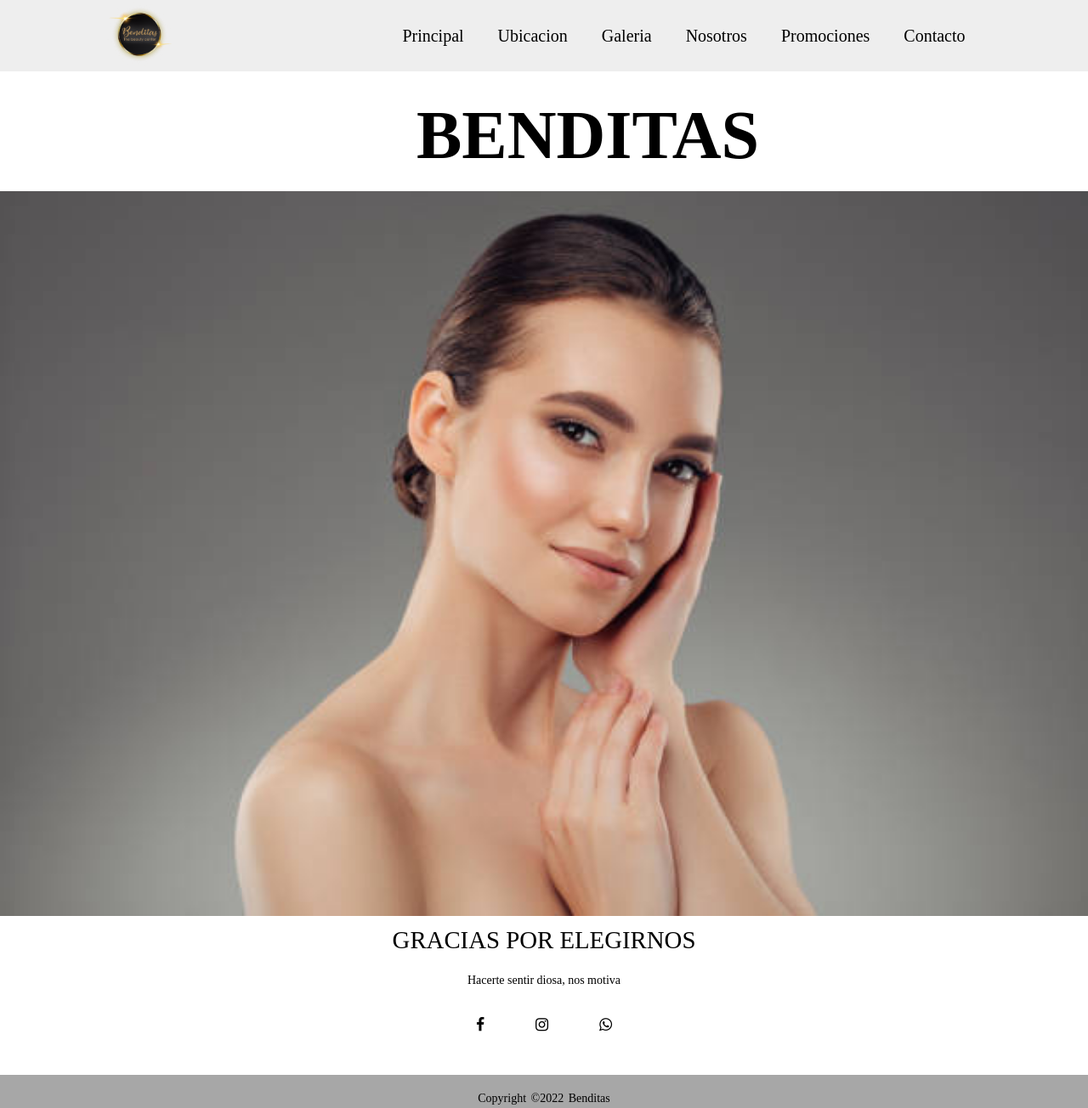
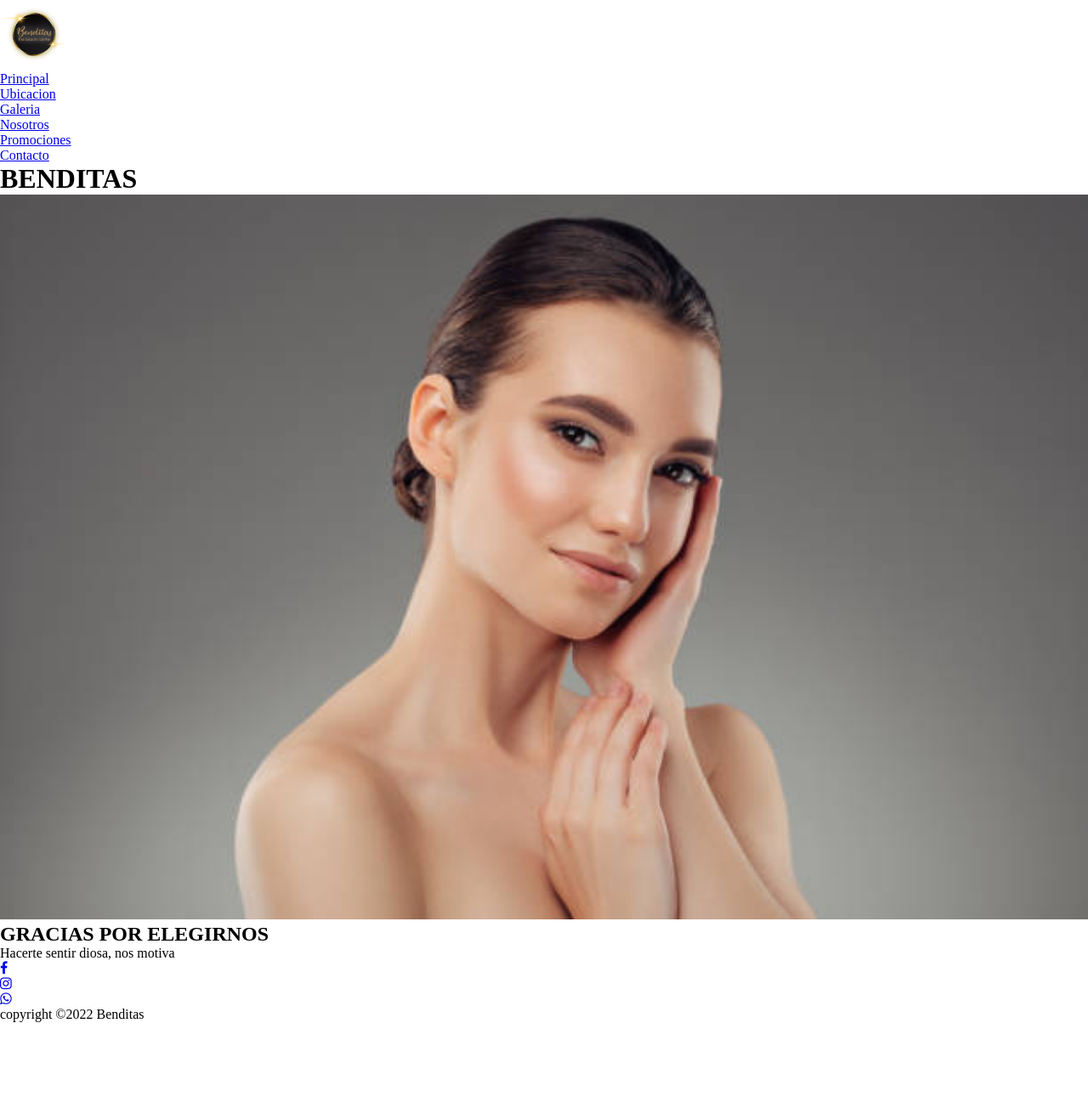
Before and after one commit to carlharendon/proyecto_Benditas, a website: page index.html in a window 1280 px wide. Shown: the whole page at 85% size. After the commit the page ends 1203 px from the top, so only its background shows below. Drawn offline with nearby package versions, Linux system fonts and the light colour scheme.

Commit message:
agregando saas

```diff
--- a/css/style.css
+++ b/css/style.css
@@ -16,25 +16,25 @@
 }
 
  /*para el color de fondo*/
-.encabezado{
+/*.encabezado{
     background-color: rgba(223, 222, 222, 0.527);
  }
 
  /*para que mi logo este de un lado y mi menu del otro*/
 
- .encabezado nav{
+/*.encabezado nav{
      display: flex;
      justify-content: space-around;
      align-items: center;
  }
 
-.encabezado nav ul{
+/*.encabezado nav ul{
     list-style: none;
     display: flex;
     flex-wrap: wrap;
     justify-content: space-between;
 }
-a{
+/*a{
     text-decoration: none;
     font-size: 20px;
     color: black;
@@ -42,23 +42,23 @@
 }
 
  /*para que aparezca la sombra en cada opcion del menu*/
-a:hover{
+/*a:hover{
     background-color: rgba(247, 179, 219, 0.192);
 }
  /*para mover el nombre*/
 
-.contenedortitulo{
+/*.contenedortitulo{
     max-width: 300px;
     width: 100%;
     padding: 20px 20px;
     margin: 0 auto;
     margin-top: 10px;
-}
-.tituloB{
+}*/
+/*.tituloB{
     font-size: 5rem;
 }
 /*footer*/
-.footer{
+/*.footer{
     background-color: rgba(223, 222, 222, 0.521);
     height: auto;
     width: 100vw;
@@ -119,7 +119,7 @@
 
 /*para la seccion ubicacion*/
 
-.informacion{
+/*.informacion{
     display: flex;
     align-items: center;
     padding: 20px 20px;
@@ -143,7 +143,7 @@
 .informacion__descripcion{
     font-size: medium;
     font-weight: 200;
-}
+}*/
 
 /*para la seccion galeria*/
 .contenedor {
--- /dev/null
+++ b/saas/index.scss
@@ -0,0 +1,4 @@
+@import './partials/header.scss';
+@import './partials/footer.scss';
+
+@import './pages2/ubicacion.scss';
--- /dev/null
+++ b/saas/pages2/ubicacion.scss
@@ -0,0 +1,25 @@
+.informacion{
+    display: flex;
+    align-items: center;
+    padding: 20px 20px;
+}
+
+.informacion__img{
+    flex: 1 1 50%;
+
+}
+.informacion__box{
+    flex: 1 1 50%;
+    display: flex;
+    flex-direction: column;
+    gap: 1rem;
+    padding: 15px;
+}
+.informacion__titulo{
+    font-size: 30px;
+    font-family: 'Times New Roman', Times, serif;
+}
+.informacion__descripcion{
+    font-size: medium;
+    font-weight: 200;
+}
--- /dev/null
+++ b/saas/partials/footer.scss
@@ -0,0 +1,57 @@
+.footer{
+    background-color: rgba(223, 222, 222, 0.521);
+    height: auto;
+    width: 100vw;
+    font-family: 'Times New Roman', Times, serif;
+    padding-top: 40px;
+}
+.footer2{
+    display: flex;
+    align-items: center;
+    justify-content: center;
+    flex-direction: column;
+    text-align: center;
+}
+.footer2 h2{
+    font-size: 1.8rem;
+    font-weight: 400;
+    text-transform: capitalize;
+    line-height: 3rem;
+}
+.footer2 p{
+    max-width: 500px;
+    margin: 10px auto;
+    line-height: 28px;
+    font-size: 14px;
+}
+.redes{
+    list-style: none;
+    display: flex;
+    align-items: center;
+    justify-content: center;
+    margin: 1rem 0 3rem 0;
+}
+.redes li{
+    margin: 0 10px;
+}
+.redes a{
+    text-decoration: none;
+}
+.redes a i{
+    font-size: 1.1rem;
+    transition: color 4.s ease;
+}
+.redes a:hover i{
+    color: rgba(247, 179, 219, 0.048) ;
+}
+.boton{
+    background-color: rgba(128, 128, 128, 0.692);
+    width: 100vw;
+    padding: 20px 0;
+    text-align: center;
+}
+.boton p{
+    font-size: 14px;
+    word-spacing: 2px;
+    text-transform: capitalize;
+}
--- /dev/null
+++ b/saas/partials/header.scss
@@ -0,0 +1,37 @@
+.encabezado{
+    background-color: rgba(223, 222, 222, 0.527);
+ }
+
+ .encabezado nav{
+     display: flex;
+     justify-content: space-around;
+     align-items: center;
+ }
+
+.encabezado nav ul{
+    list-style: none;
+    display: flex;
+    flex-wrap: wrap;
+    justify-content: space-between;
+}
+a{
+    text-decoration: none;
+    font-size: 20px;
+    color: black;
+    padding: 12px 20px;
+}
+
+a:hover{
+    background-color: rgba(247, 179, 219, 0.192);
+}
+
+.contenedortitulo{
+    max-width: 300px;
+    width: 100%;
+    padding: 20px 20px;
+    margin: 0 auto;
+    margin-top: 10px;
+}
+.tituloB{
+    font-size: 5rem;
+}
```
Also changed, not shown: package.json (added, +26 -0 lines), css/translated.css (added), saas/pages2/home.scss (added), 2 other files.
